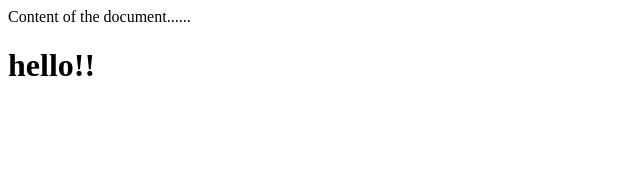
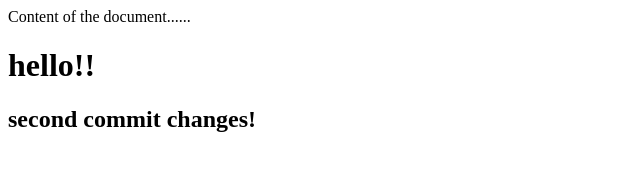
Before and after one commit to Syed439/batmans_website, a plain HTML site: page index.html in a window 1280 px wide. Shown: the whole page, without its empty margins (0-640 px from the left). Drawn offline with Linux system fonts and the light colour scheme.

Commit message:
second commit

```diff
--- a/index.html
+++ b/index.html
@@ -8,6 +8,7 @@
 <body>
 Content of the document......
 <h1>hello!!</h1>
+<h2> second commit changes!</h2>
 </body>
 
 </html>
```
